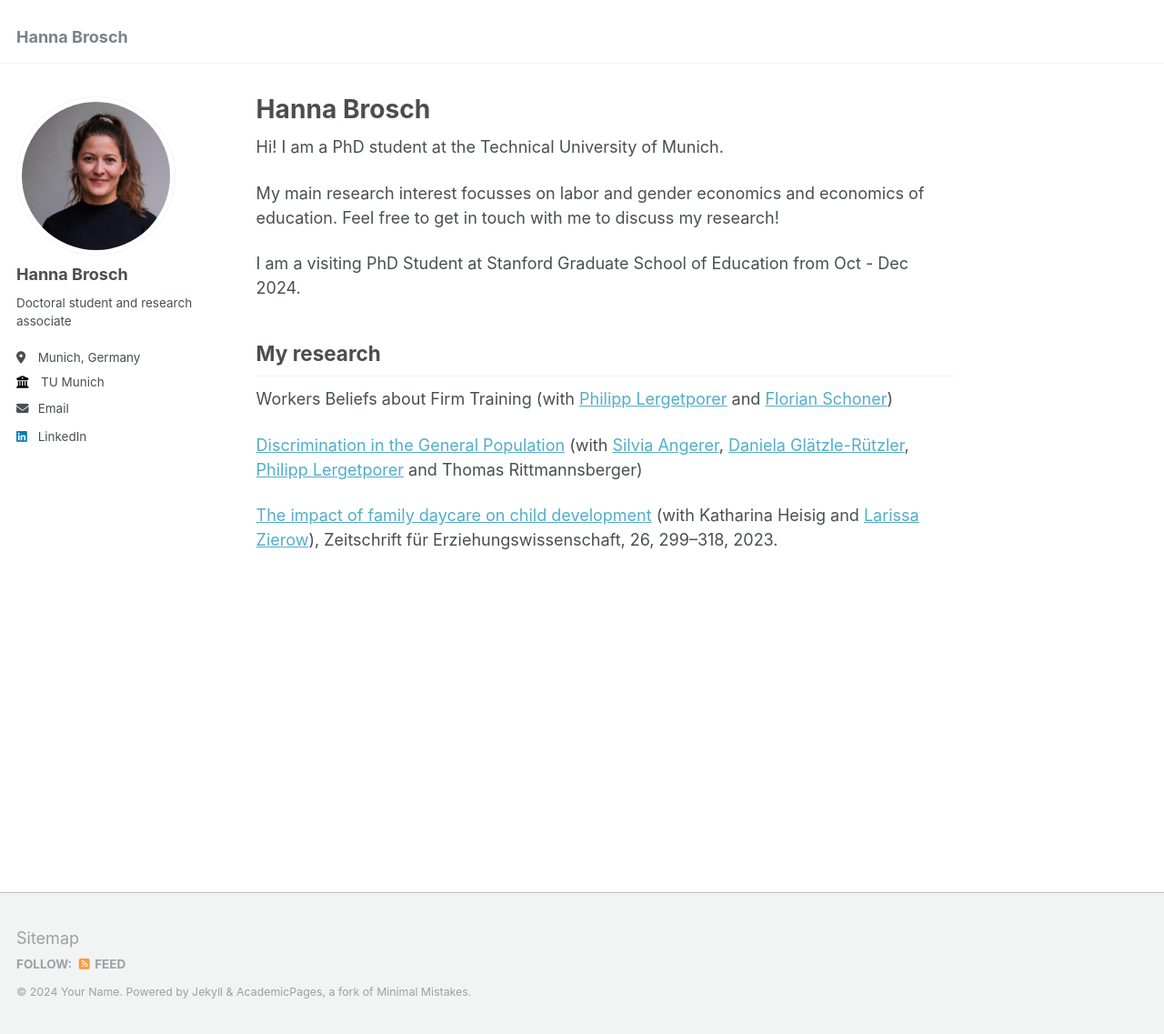
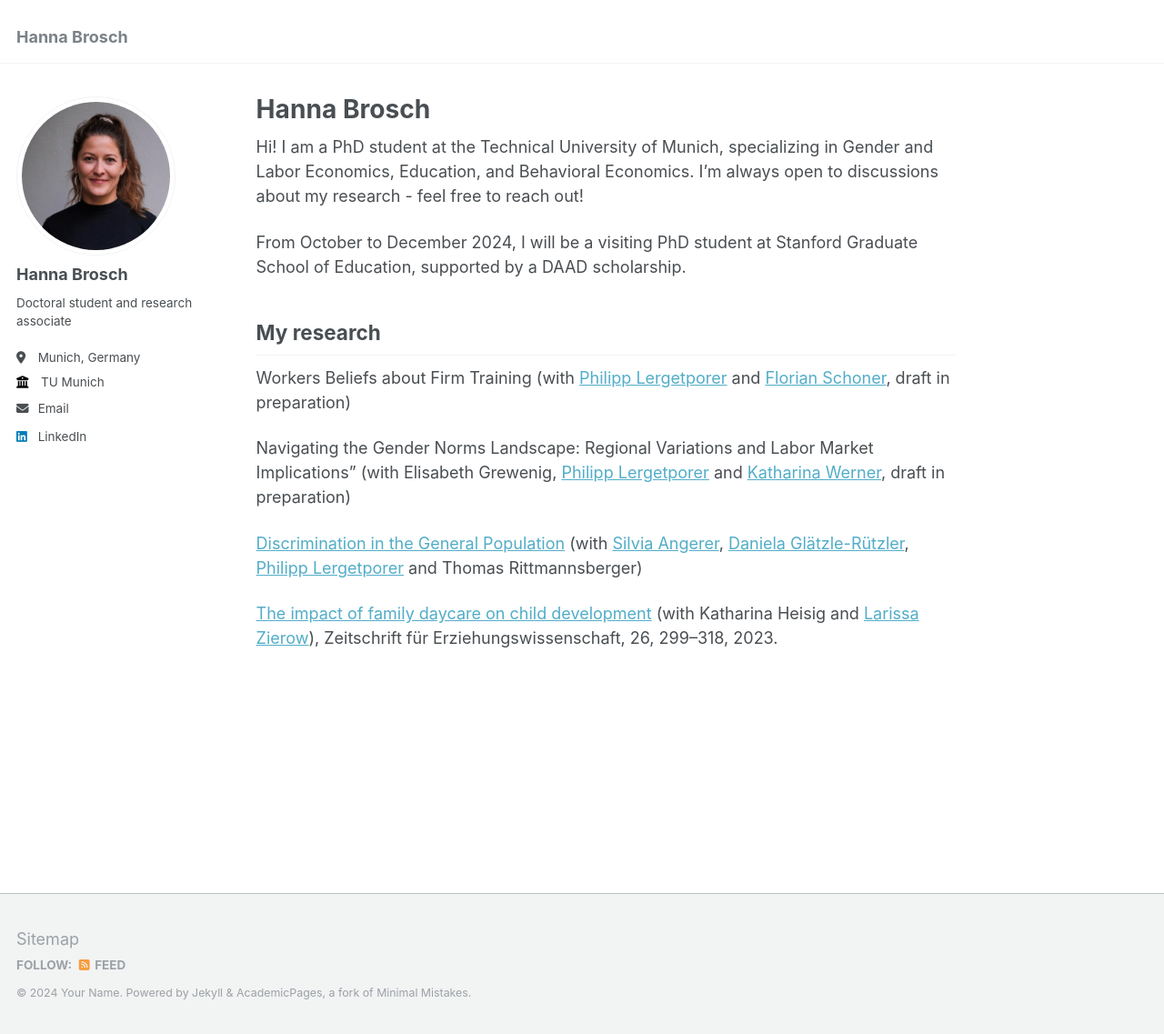
Before and after one commit to HannaBrosch/hannabrosch.github.io, a Jekyll site: the page built from _pages/about.md, in a window 1280 px wide and 1137 px high. Shown: the whole window at 91% size. Built offline with Jekyll 4.4.1, drawn with Linux system fonts in a browser that asks for light colours.

Commit message:
Update about.md

```diff
--- a/_pages/about.md
+++ b/_pages/about.md
@@ -7,16 +7,16 @@ redirect_from:
   - /about.html
 ---
 
-Hi! I am a PhD student at the Technical University of Munich.
+Hi! I am a PhD student at the Technical University of Munich, specializing in Gender and Labor Economics, Education, and Behavioral Economics. I’m always open to discussions about my research - feel free to reach out!
 
-My main research interest focusses on labor and gender economics and economics of education. Feel free to get in touch with me to discuss my research!
-
-I am a visiting PhD Student at Stanford Graduate School of Education from Oct - Dec 2024.
+From October to December 2024, I will be a visiting PhD student at Stanford Graduate School of Education, supported by a DAAD scholarship.
 
 
 My research
 ------
-Workers Beliefs about Firm Training (with [Philipp Lergetporer](https://sites.google.com/lergetporer.at/philipplergetporereconomics) and [Florian Schoner](https://www.ifo.de/schoner-f))
+Workers Beliefs about Firm Training (with [Philipp Lergetporer](https://sites.google.com/lergetporer.at/philipplergetporereconomics) and [Florian Schoner](https://www.ifo.de/schoner-f), draft in preparation)
+
+Navigating the Gender Norms Landscape: Regional Variations and Labor Market Implications" (with Elisabeth Grewenig, [Philipp Lergetporer](https://sites.google.com/lergetporer.at/philipplergetporereconomics) and [Katharina Werner](https://sites.google.com/view/wernerkatharina/home?authuser=0), draft in preparation)
 
 [Discrimination in the General Population](https://www.iza.org/publications/dp/16984/discrimination-in-the-general-population) (with [Silvia Angerer](https://sites.google.com/umit.at/silvia-angerer/home), [Daniela Glätzle-Rützler](https://sites.google.com/view/daniela-glaetzle-ruetzler/), [Philipp Lergetporer](https://sites.google.com/lergetporer.at/philipplergetporereconomics) and Thomas Rittmannsberger)
 
```
